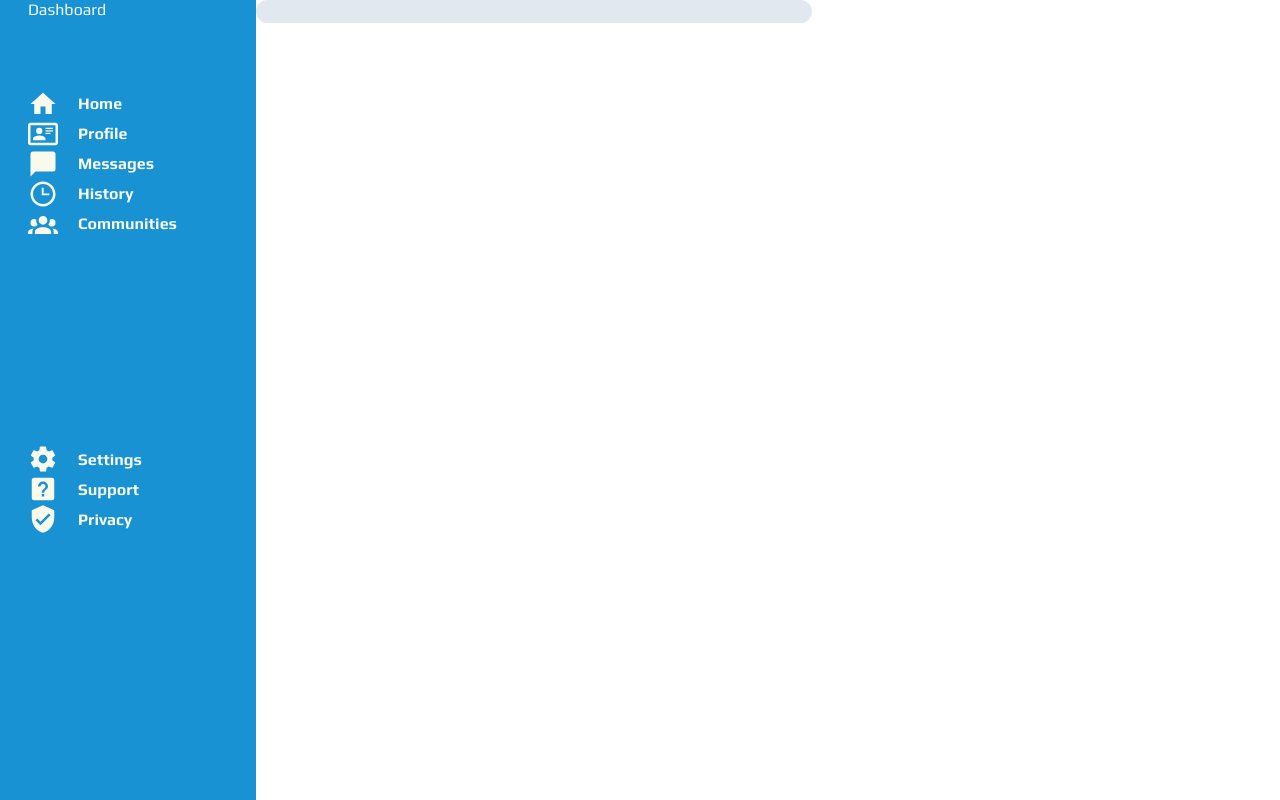
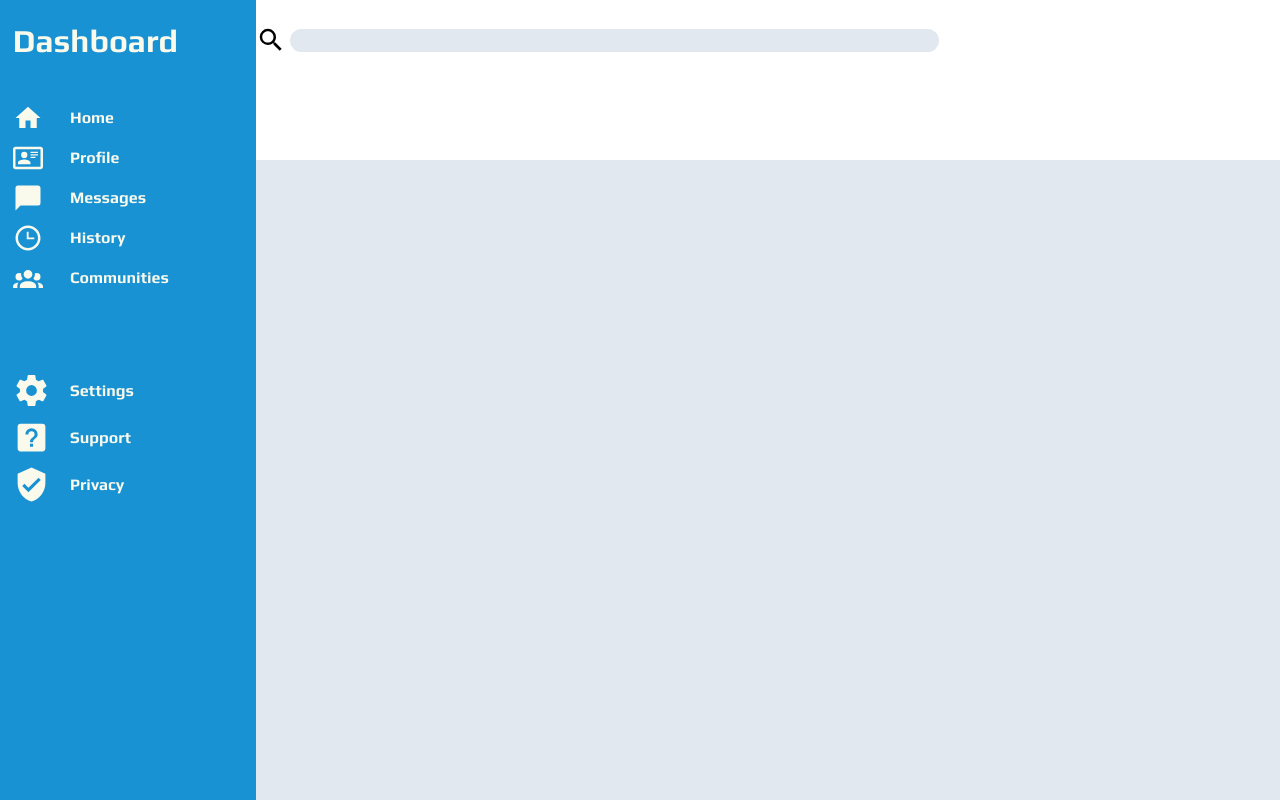
Before and after one commit to jim-ubuntu/Admin-page, a plain HTML site: page index.html in a window 1280 px wide. Drawn offline with Linux system fonts and the light colour scheme; a web font is replaced by a local one.

Commit message:
Finished Dashboard Panel. Icon for search bar and background for project panel.

```diff
--- a/index.html
+++ b/index.html
@@ -10,7 +10,7 @@
     <div class="main-container">
         <div class="dashboard">
             <div class="dashboard-title">
-                Dashboard
+                <h1>Dashboard</h1>
             </div>
             <div class="dash-panel1">
                 <div class="dash-container" id="home"><img class="icon-graphics" src="Graphics/home.svg" alt="" srcset=""> Home</div>
@@ -29,6 +29,7 @@
             <div class="top-panel">
                 <div class="upper-half-top">
                     <div class="input-container">
+                    <img class="icon-graphics" src="Graphics/magnify.svg" alt="">
                     <input id="search-input"type="text">
                     </div>
                     <div class="user-info-container">
--- a/style.css
+++ b/style.css
@@ -19,15 +19,15 @@ body{
     background-color: #1992d4;
     color: #f9faec;
     display: grid;
-    grid-template-rows: 1fr 4fr 4fr;
-    justify-content: center;
+    grid-template-rows: 10% 30% 30%;
+    align-items: center;
 
 }
-.dash-panel1 {
+.dash-panel1, .dash-panel2 {
+    display: grid;
     grid-template-rows: repeat(auto-fit, 1fr);
-
+    gap: 5px;
 }
-
 .working-section {
     grid-column: 2/3;
     display: grid;
@@ -51,20 +51,36 @@ body{
     background-color:#e2e8f0;
     border: solid #e2e8f0;
     border-radius: 15px;
-    width: 80%;
+    /* width: 80%; */
 }
 .dash-container {
     display: grid;
     grid-template-columns: 1fr 5fr;
     gap: 20px;
-    justify-content: space-evenly;
+    justify-content: center;
     align-items: center;
     font-weight: 900;
+    margin-bottom: 5px;
 }
 
 .icon-graphics {
-    fill: #f9faec;
+    fill: #f9faec2f;
     height: 30px;
     width: 30px;
 
 }
+
+.input-container {
+    justify-content: center;
+    align-items: center;
+    display: grid;
+    grid-template-columns: 5% 95%;
+}
+
+.dashboard>* {
+    margin-left: 5%;
+}
+
+.project-panel {
+    background-color: #e2e8f0;
+}
```
Also changed, not shown: Graphics/magnify.svg (added).
